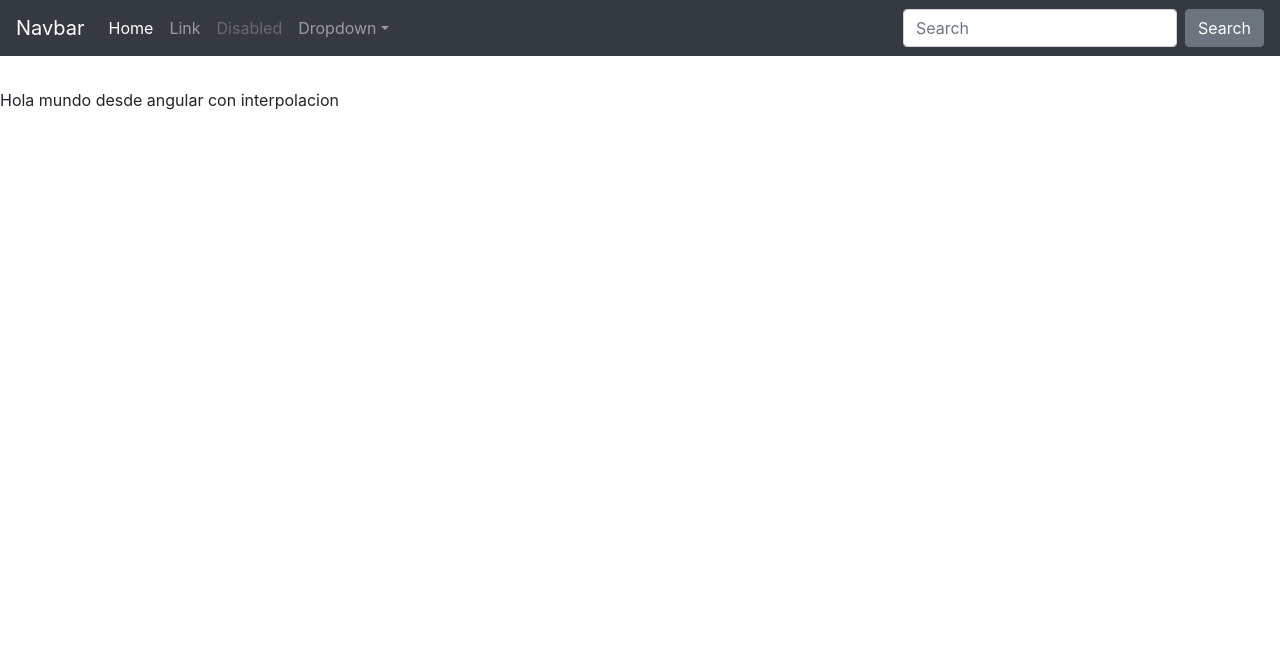
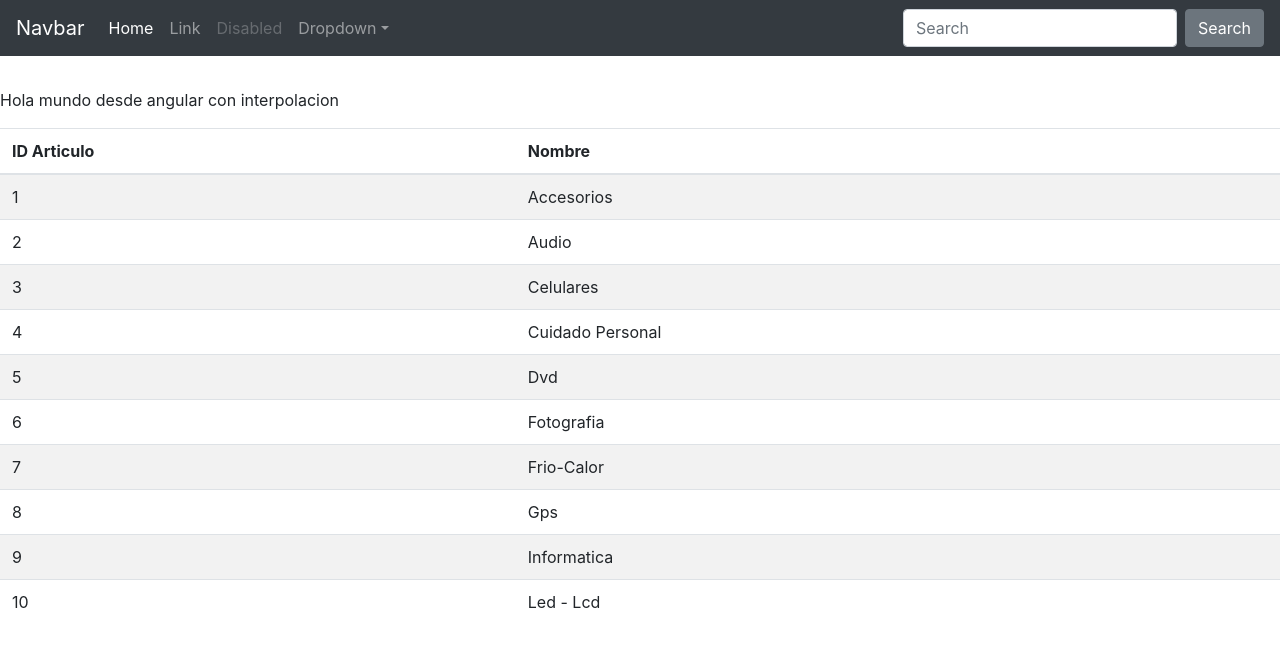
Before and after one commit to nicoacos7a/4k2-angular-clase2b, an Angular app: page / in a window 1280 px wide. Shown: the top 646 px of the page. Built offline with nearby package versions, Linux system fonts and the light colour scheme.

Commit message:
directivas ngIf - ngFor

```diff
--- a/src/app/app.module.ts
+++ b/src/app/app.module.ts
@@ -4,10 +4,11 @@ import { FormsModule } from '@angular/forms';
 
 import { MenuComponent } from './menu/menu.component';
 import { PrincipalComponent } from './principal/principal.component';
+import { ArticulosListaComponent } from './articulos-lista/articulos-lista.component';
 
 @NgModule({
   imports:      [ BrowserModule, FormsModule ],
-  declarations: [ MenuComponent, PrincipalComponent ],
+  declarations: [ MenuComponent, PrincipalComponent, ArticulosListaComponent ],
   bootstrap:    [ PrincipalComponent ]
 })
 export class AppModule { }
--- /dev/null
+++ b/src/app/articulos-lista/articulos-lista.component.html
@@ -0,0 +1,14 @@
+<table class="table table-striped">
+    <thead class="thead-inverse">
+        <tr>
+            <th>ID Articulo</th>
+            <th>Nombre</th>
+        </tr>
+    </thead>
+    <tbody>
+        <tr *ngFor="let art of listaArticulos">
+            <td>{{ art.idArticuloFamilia }}</td>
+            <td>{{ art.nombre }}</td>
+        </tr>
+    </tbody>
+</table>
--- /dev/null
+++ b/src/app/articulos-lista/articulos-lista.component.ts
@@ -0,0 +1,20 @@
+import { Component, OnInit } from '@angular/core';
+import {ArticuloFamilia} from '../models/articuloFamilia';
+import {articulosFamilias} from '../models/articuloFamilia-coleccion';
+
+@Component({
+  selector: 'app-articulos-lista',
+  templateUrl: './articulos-lista.component.html',
+  styleUrls: ['./articulos-lista.component.css']
+})
+
+export class ArticulosListaComponent implements OnInit {
+
+  listaArticulos: ArticuloFamilia[];
+
+  constructor() {}
+
+  ngOnInit(): void {
+    this.listaArticulos = articulosFamilias;
+  }
+}
--- /dev/null
+++ b/src/app/models/articuloFamilia-coleccion.ts
@@ -0,0 +1,14 @@
+import { ArticuloFamilia } from "./articuloFamilia";
+
+export let articulosFamilias: ArticuloFamilia[] = [
+  { idArticuloFamilia: 1, nombre: "Accesorios" },
+  { idArticuloFamilia: 2, nombre: "Audio" },
+  { idArticuloFamilia: 3, nombre: "Celulares" },
+  { idArticuloFamilia: 4, nombre: "Cuidado Personal" },
+  { idArticuloFamilia: 5, nombre: "Dvd" },
+  { idArticuloFamilia: 6, nombre: "Fotografia" },
+  { idArticuloFamilia: 7, nombre: "Frio-Calor" },
+  { idArticuloFamilia: 8, nombre: "Gps" },
+  { idArticuloFamilia: 9, nombre: "Informatica" },
+  { idArticuloFamilia: 10, nombre: "Led - Lcd" },
+];
--- /dev/null
+++ b/src/app/models/articuloFamilia.ts
@@ -0,0 +1,4 @@
+export class ArticuloFamilia {
+  idArticuloFamilia: number;
+  nombre: string;
+}
--- a/src/app/principal/principal.component.html
+++ b/src/app/principal/principal.component.html
@@ -1,4 +1,6 @@
 <app-menu></app-menu>
 
-<h1 *ngIf="verMateria">{{materia}}</h1>
+<h1 *ngIf="verMateria">{{ materia }}</h1>
 <p>{{mensaje}}</p>
+
+<app-articulos-lista></app-articulos-lista>
--- a/src/app/principal/principal.component.ts
+++ b/src/app/principal/principal.component.ts
@@ -8,7 +8,7 @@ import { Component, OnInit } from '@angular/core';
 export class PrincipalComponent implements OnInit {
 
   mensaje: string;
-  materia: "pav ii";
+  materia: 'pav ii';
   verMateria = true;
 
   constructor() { }
```
Also changed, not shown: src/app/articulos-lista/articulos-lista.component.css (added).
